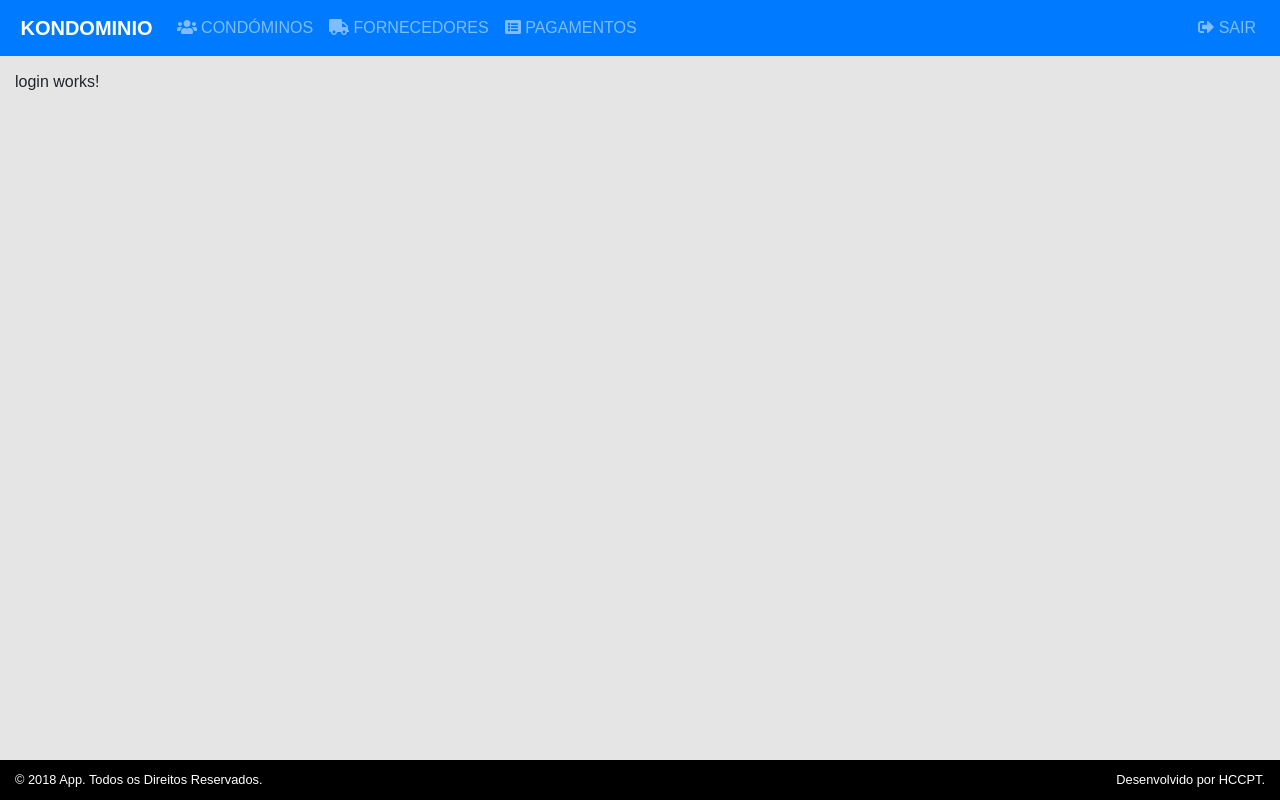
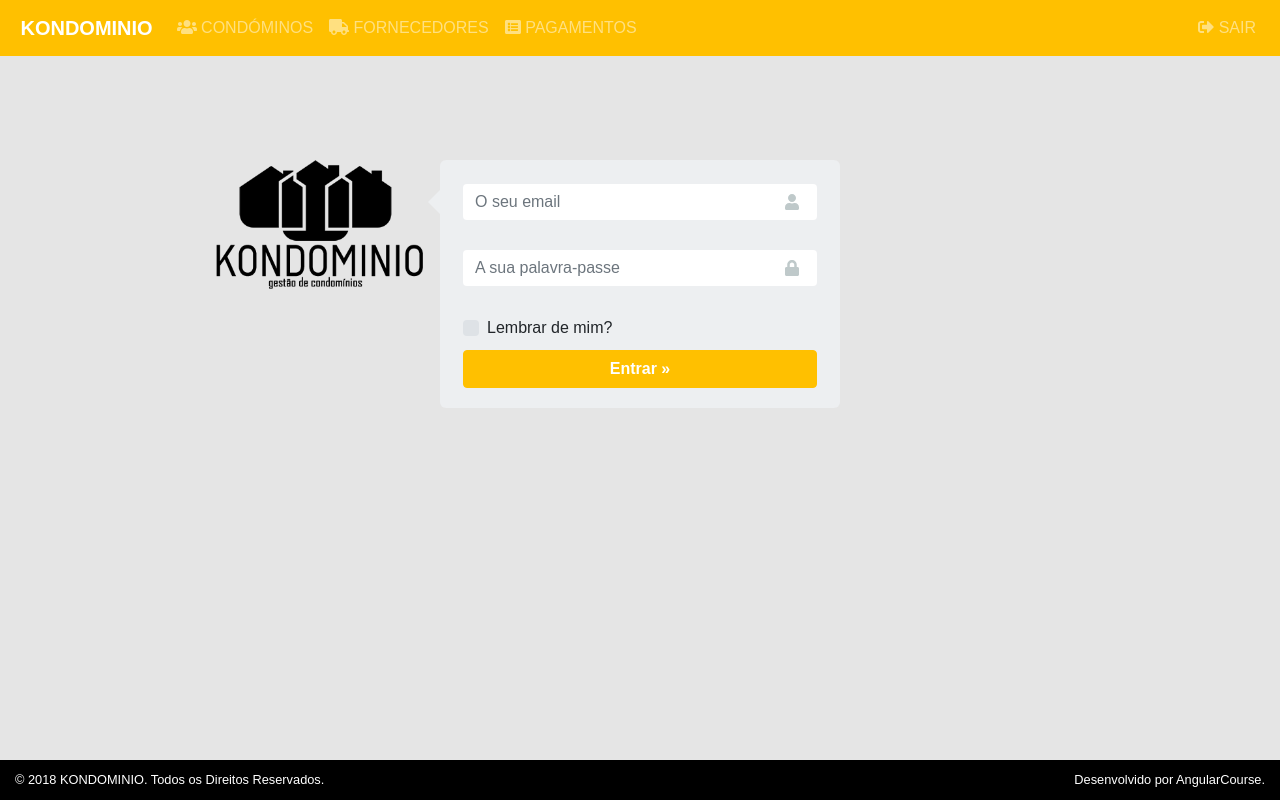
Before and after one commit to davidoliveira/AngularCourse, an Angular app: page /login in a window 1280 px wide. Built offline with nearby package versions, Linux system fonts and the light colour scheme.

Commit message:
Login: Add Form HTML/CSS

```diff
--- a/src/_variables.scss
+++ b/src/_variables.scss
@@ -1 +1,3 @@
 $icon-font-path: '../node_modules/bootstrap-sass/assets/fonts/bootstrap/';
+
+$primary: #FFC000;
--- a/src/app/app.component.html
+++ b/src/app/app.component.html
@@ -2,7 +2,7 @@
   <!-- Fixed navbar -->
   <nav class="navbar navbar-expand-md navbar-dark fixed-top bg-primary">
     &nbsp;
-    <a class="navbar-brand" href="#"><strong>KONDOMINIO</strong></a>
+    <a class="navbar-brand" href="#">KONDOMINIO</a>
     <button class="navbar-toggler" type="button" data-toggle="collapse" data-target="#navbarCollapse" aria-controls="navbarCollapse" aria-expanded="false" aria-label="Toggle navigation">
       <span class="navbar-toggler-icon"></span>
     </button>
@@ -34,8 +34,8 @@
 <footer class="footer">
   <div class="container-fluid">
       <div class="row">
-        <div class="col-sm">&copy; 2018 App. Todos os Direitos Reservados.</div>
-        <div class="col-sm text-right">Desenvolvido por HCCPT.</div>
+        <div class="col-sm">&copy; {{currentDate | date:'yyyy'}} KONDOMINIO. Todos os Direitos Reservados.</div>
+        <div class="col-sm text-right">Desenvolvido por AngularCourse.</div>
       </div>
   </div>
 </footer>
--- a/src/app/app.component.scss
+++ b/src/app/app.component.scss
@@ -0,0 +1 @@
+.navbar-brand {font-weight: bold;}
--- a/src/app/app.component.ts
+++ b/src/app/app.component.ts
@@ -1,10 +1,18 @@
-import { Component } from '@angular/core';
+import { Component, OnInit } from '@angular/core';
 
 @Component({
   selector: 'app-root',
   templateUrl: './app.component.html',
   styleUrls: ['./app.component.scss']
 })
-export class AppComponent {
+export class AppComponent implements OnInit {
+  public currentDate: Date;
 
+  constructor() {
+    this.currentDate = new Date();
+  }
+
+  ngOnInit() {
+
+  }
 }
--- a/src/app/login/login.component.html
+++ b/src/app/login/login.component.html
@@ -1,3 +1,18 @@
-<p>
-  login works!
-</p>
+<section id="login-form">
+  <div id="login-form-logo">
+      <img src="/assets/logo-kondominio.png" alt="KONDOMINIO">
+  </div>
+  <div class="form-group">
+      <input type="email" class="form-control" placeholder="O seu email">
+      <i class="fas icon fa-user"></i>
+    </div>
+    <div class="form-group">
+      <input type="password" class="form-control" placeholder="A sua palavra-passe">
+      <i class="fas icon fa-lock"></i>
+    </div>
+    <div class="custom-control custom-checkbox">
+      <input type="checkbox" class="custom-control-input" id="customCheck1">
+      <label class="custom-control-label" for="customCheck1">Lembrar de mim?</label>
+    </div>
+    <button type="submit" class="btn btn-primary">Entrar »</button>
+</section>
--- a/src/app/login/login.component.scss
+++ b/src/app/login/login.component.scss
@@ -0,0 +1,60 @@
+#login-form {
+    margin: 160px auto 0 auto;
+    background-color: #EDEFF1;
+    padding: 24px 23px 20px;
+    position: relative;
+    border-radius: 6px;
+    width: 400px;
+}
+
+#login-form:before {
+    content: '';
+    border-style: solid;
+    border-width: 12px 12px 12px 0;
+    border-color: transparent #edeff1 transparent transparent;
+    height: 0;
+    position: absolute;
+    left: -12px;
+    top: 30px;
+    width: 0;
+    -webkit-transform: rotate(360deg);
+    -moz-transform: rotate(360deg);
+    -ms-transform: rotate(360deg);
+    -o-transform: rotate(360deg);
+    transform: rotate(360deg);
+}
+
+#login-form .btn {
+    width: 100%;
+    margin-top:10px;
+    color:#FFFFFF;
+    font-weight: bold;
+}
+
+#login-form .form-control {
+    border:0;
+}
+
+#login-form .form-group {
+    position: relative;
+    margin-bottom: 30px;
+}
+
+#login-form .icon {
+    position: absolute;
+    top: 10px;
+    right: 18px;
+    color:#bfc9ca;
+}
+
+#login-form-logo {
+    left: -225px;
+    top: 0;
+    position: absolute;
+    width: 100px;
+}
+
+#login-form-logo img {
+    width:210px;
+    height: auto;
+}
```
